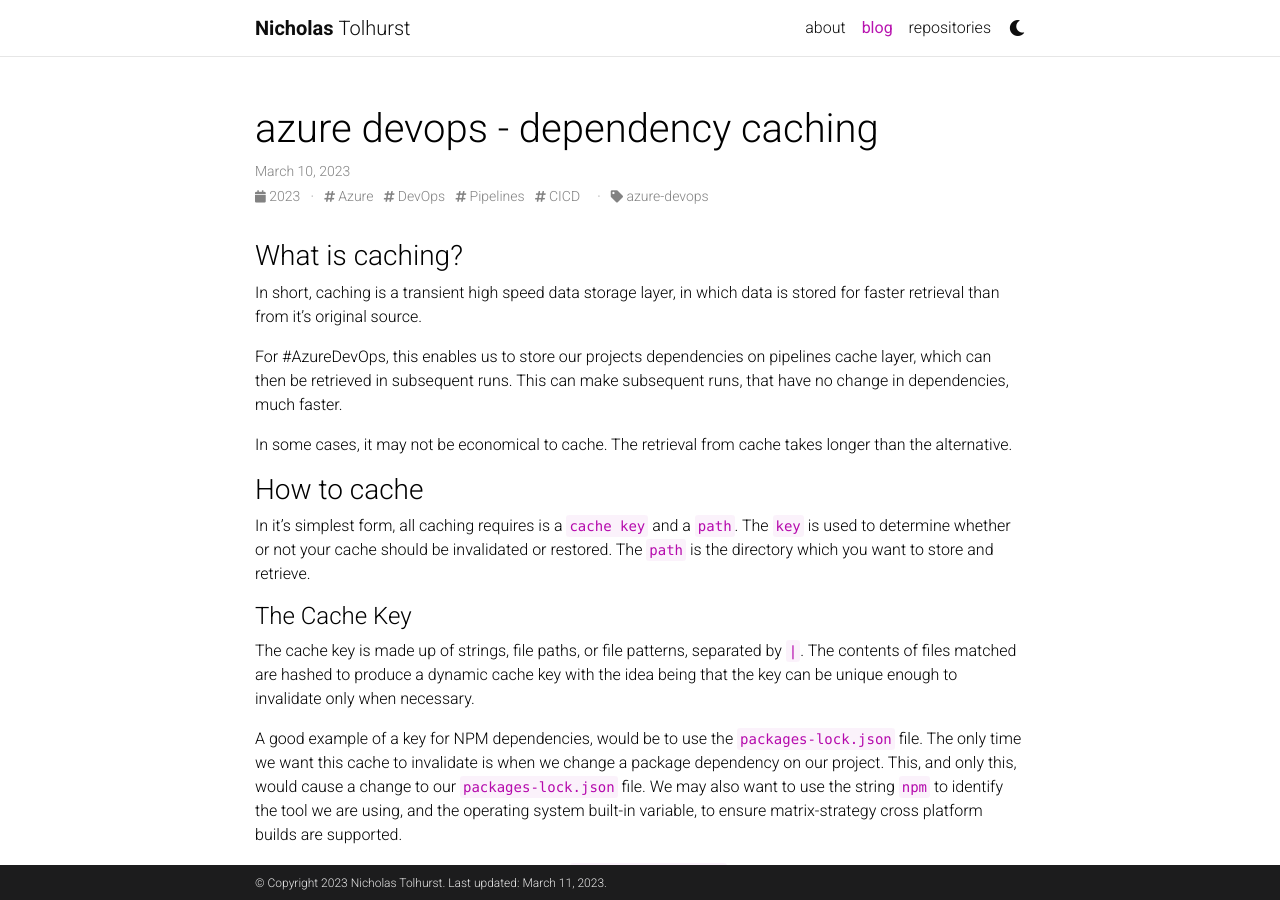
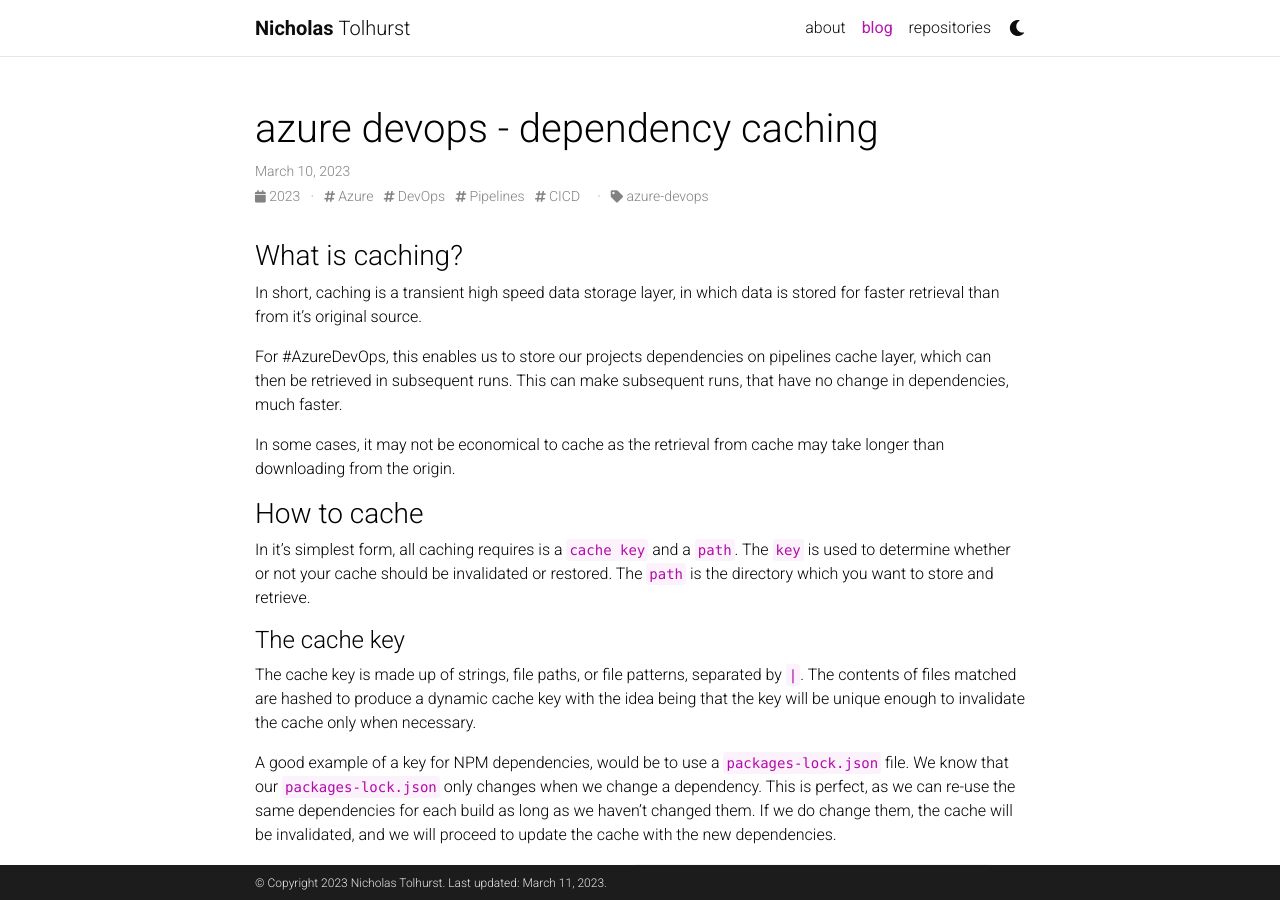
Before and after one commit to nicktolhurst/nicktolhurst.github.io, a Jekyll site: the page built from _posts/2023-03-10-azdo-nugetcache.md, in a window 1280 px wide and 900 px high. Built offline with Jekyll 4.4.1, drawn with Linux system fonts in a browser that asks for light colours; comment, search, counter and statistics services are not loaded; a style sheet for code colours, icons or effects is not loaded; some of the changed text lies outside the part shown.

Commit message:
updates blog

```diff
--- a/_posts/2023-03-10-azdo-nugetcache.md
+++ b/_posts/2023-03-10-azdo-nugetcache.md
@@ -14,19 +14,19 @@
 
 For #AzureDevOps, this enables us to store our projects dependencies on pipelines cache layer, which can then be retrieved in subsequent runs. This can make subsequent runs, that have no change in dependencies, much faster.
 
-In some cases, it may not be economical to cache. The retrieval from cache takes longer than the alternative.
-
-
+In some cases, it may not be economical to cache as the retrieval from cache may take longer than downloading from the origin.
 
 ### How to cache
 
 In it's simplest form, all caching requires is a `cache key` and a `path`. The `key` is used to determine whether or not your cache should be invalidated or restored. The `path` is the directory which you want to store and retrieve.
 
-#### The Cache Key
+#### The cache key
 
-The cache key is made up of strings, file paths, or file patterns, separated by `|`. The contents of files matched are hashed to produce a dynamic cache key with the idea being that the key can be unique enough to invalidate only when necessary.
+The cache key is made up of strings, file paths, or file patterns, separated by `|`. The contents of files matched are hashed to produce a dynamic cache key with the idea being that the key will be unique enough to invalidate the cache only when necessary.
 
-A good example of a key for NPM dependencies, would be to use the `packages-lock.json` file. The only time we want this cache to invalidate is when we change a package dependency on our project. This, and only this, would cause a change to our `packages-lock.json` file. We may also want to use the string `npm` to identify the tool we are using, and the operating system built-in variable, to ensure matrix-strategy cross platform builds are supported.
+A good example of a key for NPM dependencies, would be to use a `packages-lock.json` file. We know that our `packages-lock.json` only changes when we change a dependency. This is perfect, as we can re-use the same dependencies for each build as long as we haven't changed them. If we do change them, the cache will be invalidated, and we will proceed to update the cache with the new dependencies.
+
+A suitable cache key for NPM dependencies would be `npm | "$(Agent.OS)" | **/package-lock.json`. Including `"$(Agent.OS)"` gives us the ability to run cross-platform builds, where the package dependencies may differ due to OS differences.
 
 #### Caching NPM dependencies - `node_modules`
 
```
